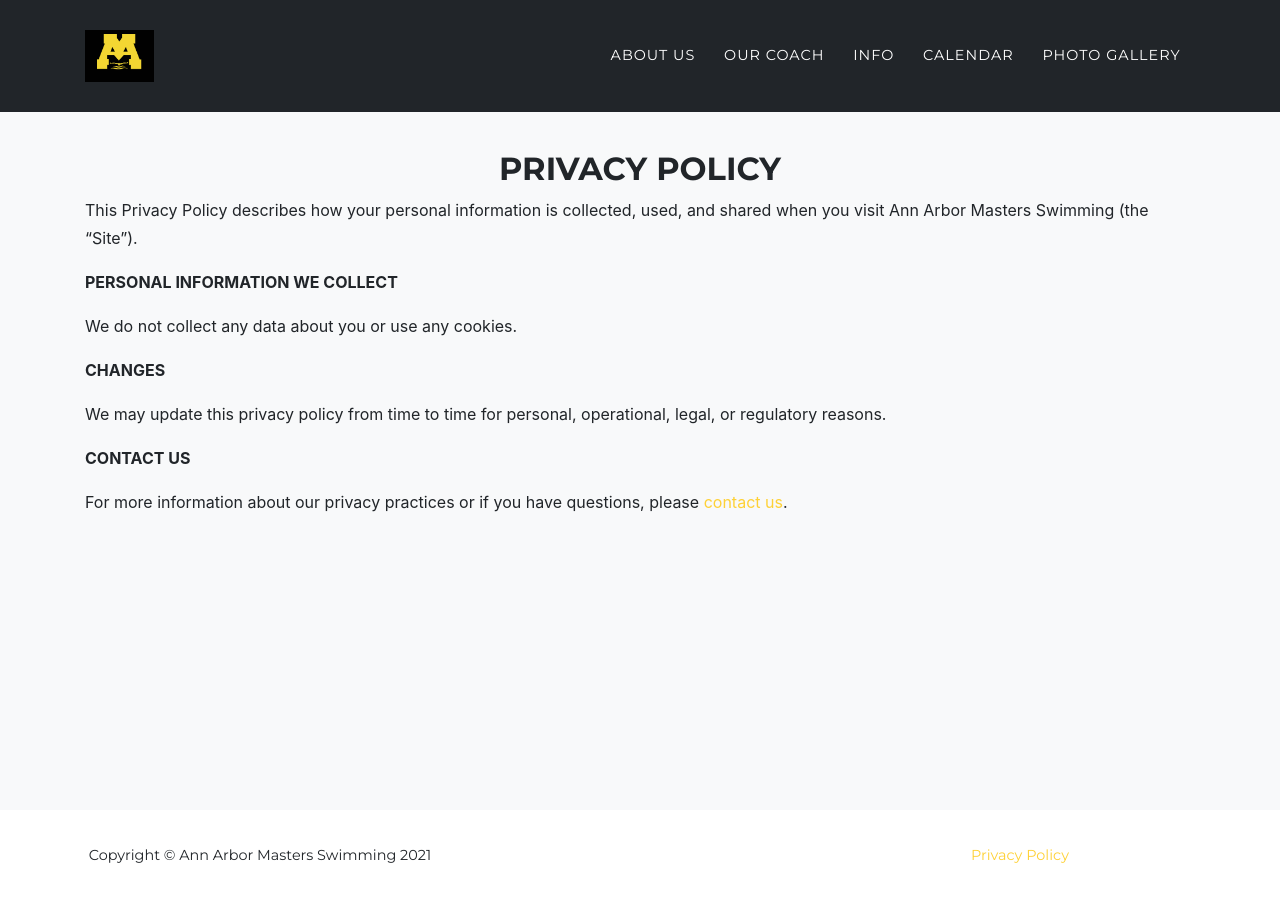
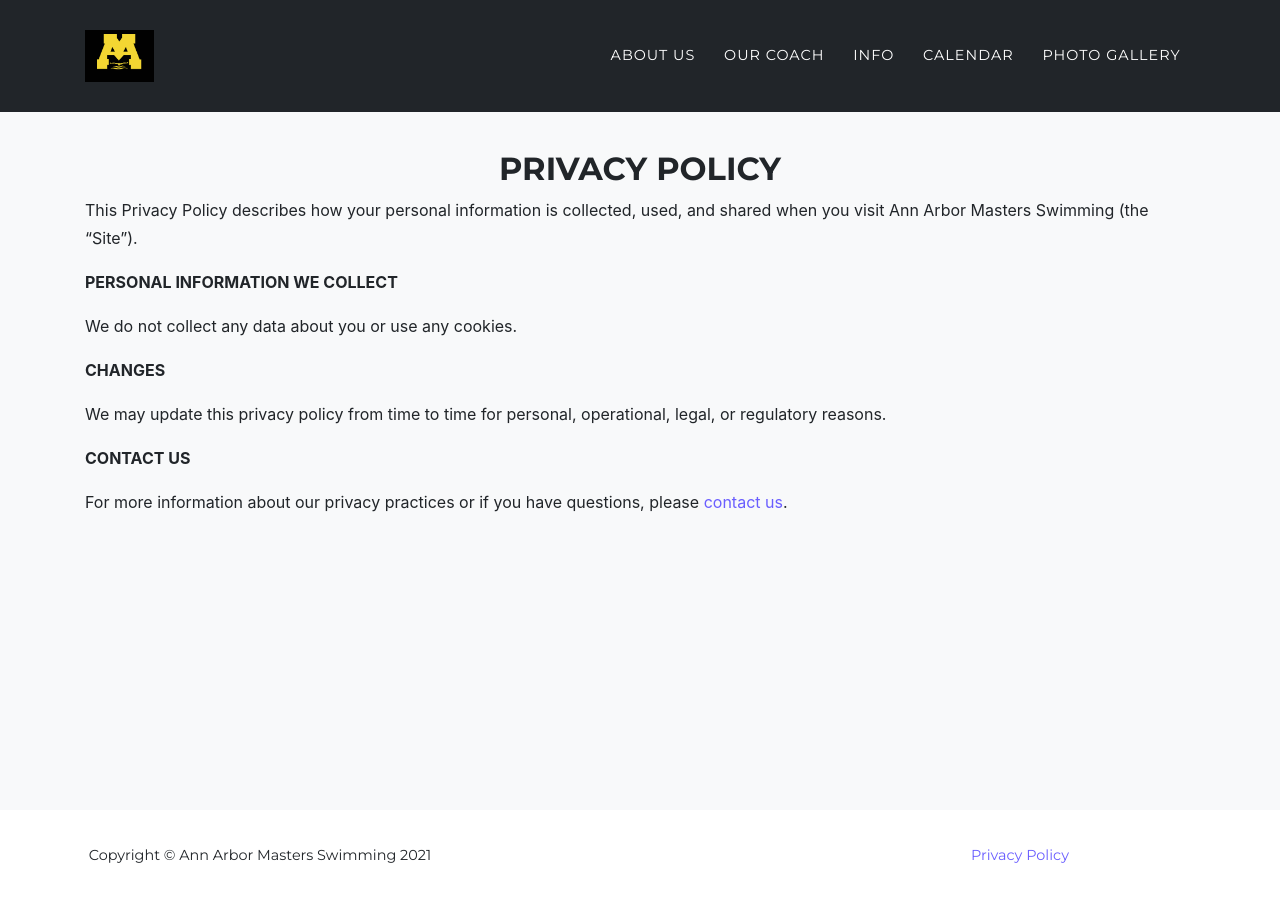
Before and after one commit to AnnArborMastersSwimming/annarbormastersswimming.github.io, a Jekyll site: the page built from legal.md, in a window 1280 px wide. Built offline with Jekyll 4.4.1, drawn with Linux system fonts in a browser that asks for light colours; some web fonts are replaced.

Commit message:
Remove Tell Me More, changed link color to blue

```diff
--- a/_data/sitetext.yml
+++ b/_data/sitetext.yml
@@ -13,8 +13,6 @@ en: &DEFAULT_EN
   header:
     title: Ann Arbor Masters Swimming
     text: Welcome!
-    button: Tell Me More
-    buttonlink: "#services"
 
   about:
     title: "About us"
--- a/_sass/base/_page.scss
+++ b/_sass/base/_page.scss
@@ -9,9 +9,9 @@ p {
 }
 
 a {
-  color: $primary;
+  color: #6a5eff;
   &:hover {
-    color: darken($primary, 10%);
+    color: darken(#6a5eff, 10%);
   }
 }
 
```
